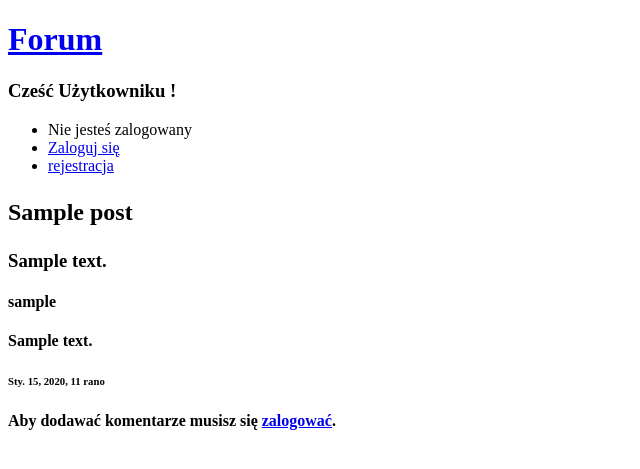
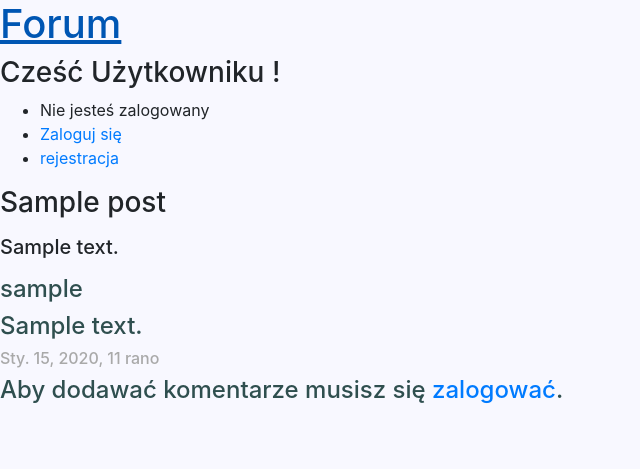
Before and after one commit to maniakiemby/Forum, a Django app: page /1/ in a window 1280 px wide. Shown: the top 469 px of the page, without its empty margins (0-640 px from the left). Run offline with Django 3.2, Linux system fonts and the light colour scheme; tables that the repository leaves empty hold one stand-in row (values such as "Sample post"); some libraries are stand-ins or nearby versions.

Commit message:
unused changes

```diff
--- a/forum_proj/post/forms.py
+++ b/forum_proj/post/forms.py
@@ -7,13 +7,24 @@
 class PostForm(forms.ModelForm):
     title = forms.CharField(
         label='Tu wpisz tytuł',
-        max_length=200
+        max_length=200,
+        widget=forms.Textarea(
+            attrs={
+                'cols': 75,
+                'rows': 5
+            }
+        ),
     )
     content = forms.CharField(
         label='Tutaj opisz swój pomysł',
-        widget=forms.Textarea(),
+        widget=forms.Textarea(
+            attrs={
+                'cols': 75,
+                'rows': 50
+            }
+        ),
         strip=False,
-        max_length=10000
+        max_length=10000,
     )
 
     class Meta:
--- /dev/null
+++ b/forum_proj/post/static/css/post.css
@@ -0,0 +1,15 @@
+body {
+    background-color: ghostwhite;
+}
+h1 a {
+    color: rgb(107, 0, 179);
+}
+h2 a {
+    color: cadetblue;
+}
+h4 {
+    color: darkslategray;
+}
+h6 {
+    color:darkgray;
+}
--- a/forum_proj/post/views.py
+++ b/forum_proj/post/views.py
@@ -6,9 +6,7 @@
     ListView,
     DetailView,
     UpdateView,
-    DeleteView,
-    TemplateView,
-
+    DeleteView
 )
 
 from .forms import PostForm, CommentForm
--- a/forum_proj/templates/base.html
+++ b/forum_proj/templates/base.html
@@ -1,10 +1,17 @@
+{% load static %}
+
 <!DOCTYPE html>
 <html lang="en">
 <head>
     <meta charset="UTF-8">
     <title>Strona domowa</title>
+    <link rel="stylesheet" href="https://stackpath.bootstrapcdn.com/bootstrap/4.5.0/css/bootstrap.min.css"
+    integrity="sha384-9aIt2nRpC12Uk9gS9baDl411NQApFmC26EwAOH8WgZl5MYYxFfc+NcPb1dKGj7Sk"
+    crossorigin="anonymous">
+    <link rel='stylesheet' href="{% static 'css/post.css' %}">
 </head>
 <body>
+<div id='authenticated'>
     <h1><a href='/'>Forum</a></h1>
     {% if user.is_authenticated %}
         <h3>Cześć {{user}}!</h3>
@@ -12,7 +19,7 @@
         <h3>Cześć Użytkowniku !</h3>
     {% endif %}
 
-    <ul class = "sidebar-nav">
+    <ul>
         {% if user.is_authenticated %}
             <li> Użytkownik:
                 <a href="{% url 'user_panel:user-view' %}">{{ user.get_username }}</a>
@@ -30,10 +37,10 @@
             <a href="{% url 'user_panel:create-user' %}">rejestracja</a>
         </li>
     </ul>
+</div>
+        {% block content %}
 
-    {% block content %}
-
-    {% endblock %}
+        {% endblock %}
 
 </body>
 </html>
--- a/forum_proj/templates/post/post_detail.html
+++ b/forum_proj/templates/post/post_detail.html
@@ -2,17 +2,17 @@
 
 {% block content %}
 
-<h2><p>{{ object.title }}</p></h2>
-<h3><p>{{ object.content }}</p></h3>
+<h3><p>{{ object.title }}</p></h3>
+<h5><p>{{ object.content }}</p></h5>
 
 {% if user.is_authenticated and user == object.author %}
     <a href="update/">Edytuj post</a>
 {% endif %}
 
     {% for comment in comments %}
-        <h4>{{ comment.author }}</h4>
-        <h4>{{ comment.content }}</h4>
-        <h6>{{ comment.date_create }}</h6>
+        <h4 id='comment-author'>{{ comment.author }}</h4>
+        <h4 id='commentc-content'>{{ comment.content }}</h4>
+        <h6 id='comment-date_create'>{{ comment.date_create }}</h6>
         {% if user == comment.author %}
             <a href="{{ comment.id }}/update/">Edytuj komentarz</a>
         {% endif %}
```
Also changed, not shown: forum_proj/templates/post/posts_list.html (+7 -4 lines), forum_proj/post/migrations/0001_initial.py (added).
